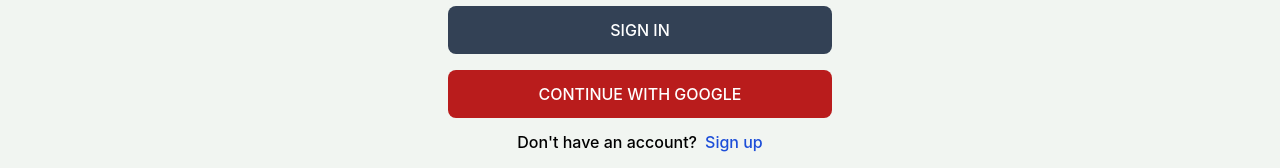
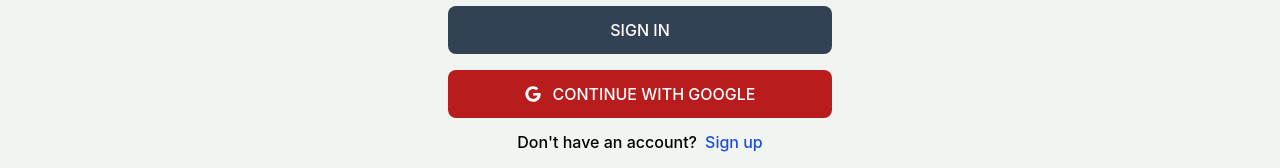
Before and after one commit to tanishkadeep/Regal-Estate, a React (Vite) app in the folder client/: page /signin in a window 1280 px wide. Shown: the part 374-542 px from the top of the page. Built offline with nearby package versions, Linux system fonts and the light colour scheme; no server answers.

Commit message:
added google icon on oauth

```diff
--- a/client/src/components/OAuth.tsx
+++ b/client/src/components/OAuth.tsx
@@ -4,6 +4,7 @@
 import { signInSuccess } from "../redux/user/userSlice";
 import { useNavigate } from "react-router-dom";
 import { BACKEND_URL } from "../config";
+import { FaGoogle } from "react-icons/fa";
 
 export default function OAuth() {
   const dispatch = useDispatch();
@@ -17,7 +18,7 @@
 
       const res = await fetch(`${BACKEND_URL}/api/auth/google`, {
         method: "POST",
-        credentials: 'include',
+        credentials: "include",
         headers: {
           "Content-Type": "application/json",
         },
@@ -39,8 +40,9 @@
     <button
       onClick={handleGoogleClick}
       type="button"
-      className="bg-red-700 text-white p-3 rounded-lg uppercase hover:opacity-90 font-medium"
+      className="flex items-center justify-center gap-3 bg-red-700 text-white p-3 rounded-lg uppercase hover:opacity-90 font-medium"
     >
+      <FaGoogle />
       Continue with google
     </button>
   );
--- a/client/src/pages/Signin.tsx
+++ b/client/src/pages/Signin.tsx
@@ -38,7 +38,7 @@
       dispatch(signInStart());
       const res = await fetch(`${BACKEND_URL}/api/auth/signin`, {
         method: "POST",
-        credentials: 'include',
+        credentials: "include",
         headers: {
           "Content-Type": "application/json",
         },
```
